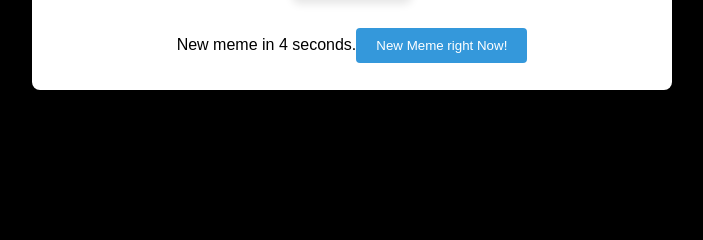
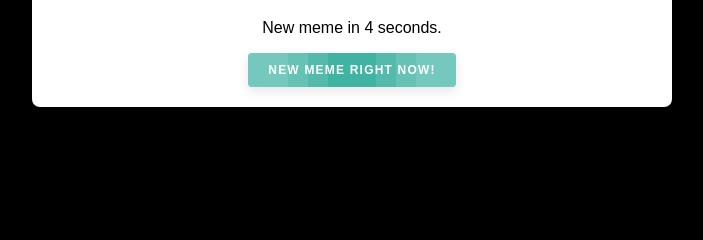
Before and after one commit to lokranjanp/reddit_memesite, a Flask app: template templates/index.html in a window 1280 px wide. Shown: the part 406-646 px from the top of the page, without its empty margins (288-991 px from the left). Run offline with Flask 3, Linux system fonts and the light colour scheme; the template is opened without the code that fills it: most values are stand-ins (such as "Sample title", 1, 10 or a date in 2020).

Commit message:
edit button, alignments

```diff
--- a/templates/index.html
+++ b/templates/index.html
@@ -15,6 +15,7 @@
             align-items: center;
             height: 100vh;
         }
+
         .container {
             background-color: #fff;
             padding: 20px;
@@ -24,41 +25,73 @@
             width: 100%;
             text-align: center;
         }
+
         h1 {
             font-size: 24px;
             margin-bottom: 20px;
         }
+
         img {
             max-width: 100%;
             height: auto;
             border-radius: 8px;
             box-shadow: 0 4px 8px rgba(0, 0, 0, 0.1);
         }
+
         a {
             text-decoration: none;
             color: #3498db;
         }
+
         .footer {
             margin-top: 20px;
             display: flex;
-            justify-content: center;
+            flex-direction: column;
             align-items: center;
         }
+
         .countdown {
             font-size: 18px;
             margin-right: 10px;
         }
-        .refresh-button {
+
+        .btn{
+            outline: 0;
+            display: inline-flex;
+            align-items: center;
+            justify-content: space-between;
+            background: #40B3A2;
+            min-width: 200px;
+            border: 0;
+            border-radius: 4px;
+            box-shadow: 0 4px 12px rgba(0, 0, 0, .1);
+            box-sizing: border-box;
             padding: 10px 20px;
-            background-color: #3498db;
             color: #fff;
-            border: none;
-            border-radius: 4px;
+            font-size: 12px;
+            font-weight: 600;
+            letter-spacing: 1.2px;
+            text-transform: uppercase;
+            overflow: hidden;
             cursor: pointer;
-            transition: background-color 0.3s ease;
         }
-        .refresh-button:hover {
-            background-color: #2980b9;
+
+        .btn:hover {
+            opacity: .95;
+        }
+
+        .btn .animation {
+            border-radius: 100%;
+            animation: ripple 0.6s linear infinite;
+        }
+
+        @keyframes ripple {
+            0% {
+            box-shadow: 0 0 0 0 rgba(255, 255, 255, 0.1), 0 0 0 20px rgba(255, 255, 255, 0.1), 0 0 0 40px rgba(255, 255, 255, 0.1), 0 0 0 60px rgba(255, 255, 255, 0.1);
+        }
+        100% {
+            box-shadow: 0 0 0 20px rgba(255, 255, 255, 0.1), 0 0 0 40px rgba(255, 255, 255, 0.1), 0 0 0 60px rgba(255, 255, 255, 0.1), 0 0 0 80px rgba(255, 255, 255, 0);
+        }
         }
     </style>
     <script>
@@ -93,7 +126,8 @@
         </a>
         <div class="footer">
             <p>New meme in <span id="countdown">{{ countdown }}</span> seconds.</p>
-            <button class="refresh-button" onclick="refreshPage()">New Meme right Now!</button>
+            <button class="btn" onclick="refreshPage()"><i class="animation"></i>NEW MEME RIGHT NOW!<i class="animation"></i>
+    </button>
         </div>
     </div>
 </body>
```
